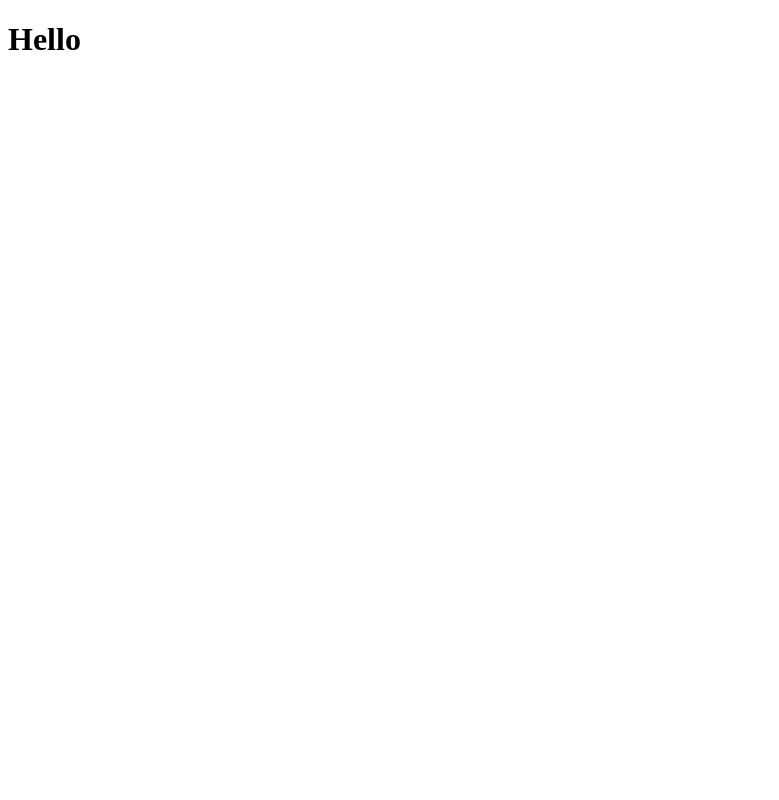
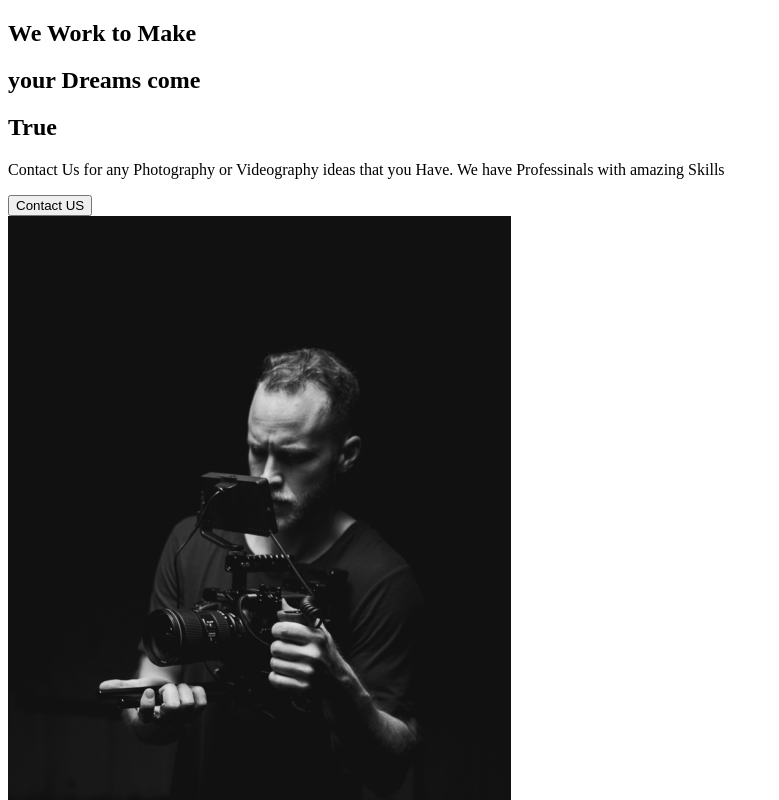
Before and after one commit to Shivam327/Capture, a React (Create React App) app: page / in a window 1280 px wide. Shown: the top 800 px of the page, without its empty margins (0-779 px from the left). Built offline with nearby package versions, Linux system fonts and the light colour scheme; the HTML template or start-up script is replaced by a standard one.

Commit message:
AboutUs Added

```diff
--- a/src/App.js
+++ b/src/App.js
@@ -1,9 +1,10 @@
 import React from "react";
+import AboutUS from "./Pages/AboutUs";
 
 function App() {
   return (
     <div className="App">
-      <h1>Hello</h1>
+      <AboutUS />
     </div>
   );
 }
--- /dev/null
+++ b/src/Components/AboutSectionComponent.jsx
@@ -0,0 +1,34 @@
+import React from "react";
+import home1 from "../image/home1.png";
+
+const AboutSection = () => {
+  return (
+    <div>
+      <div className="description">
+        <div className="title">
+          <div className="hide">
+            <h2>We Work to Make</h2>
+          </div>
+          <div className="hide">
+            <h2>
+              your <span>Dreams</span> come
+            </h2>
+          </div>
+          <div className="hide">
+            <h2>True</h2>
+          </div>
+        </div>
+        <p>
+          Contact Us for any Photography or Videography ideas that you Have. We
+          have Professinals with amazing Skills
+        </p>
+        <button>Contact US</button>
+      </div>
+      <div className="image">
+        <img src={home1} alt="Guy with Camera" />
+      </div>
+    </div>
+  );
+};
+
+export default AboutSection;
--- /dev/null
+++ b/src/Pages/AboutUs.js
@@ -0,0 +1,8 @@
+import React from "react";
+import AboutSectionComponent from "../Components/AboutSectionComponent";
+
+const AboutUS = () => {
+  return <AboutSectionComponent />;
+};
+
+export default AboutUS;
```
